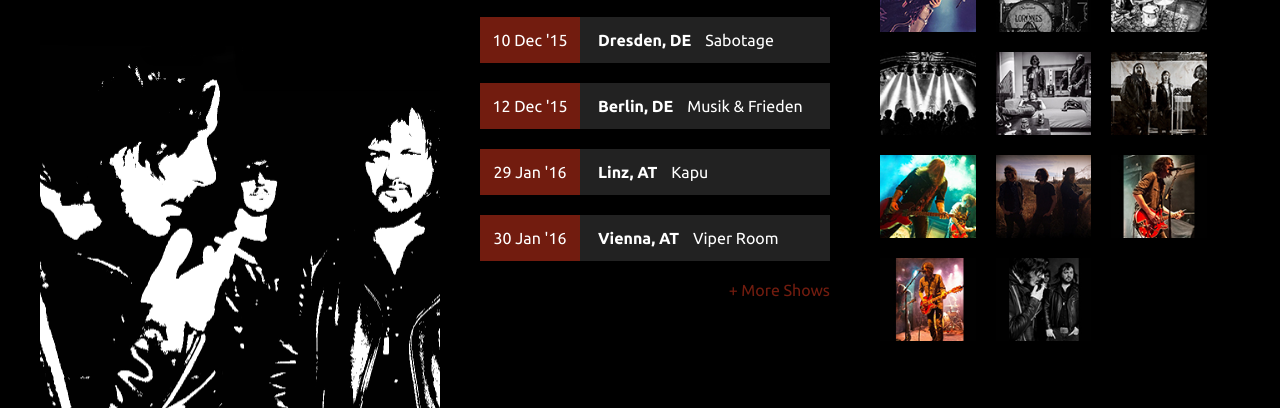
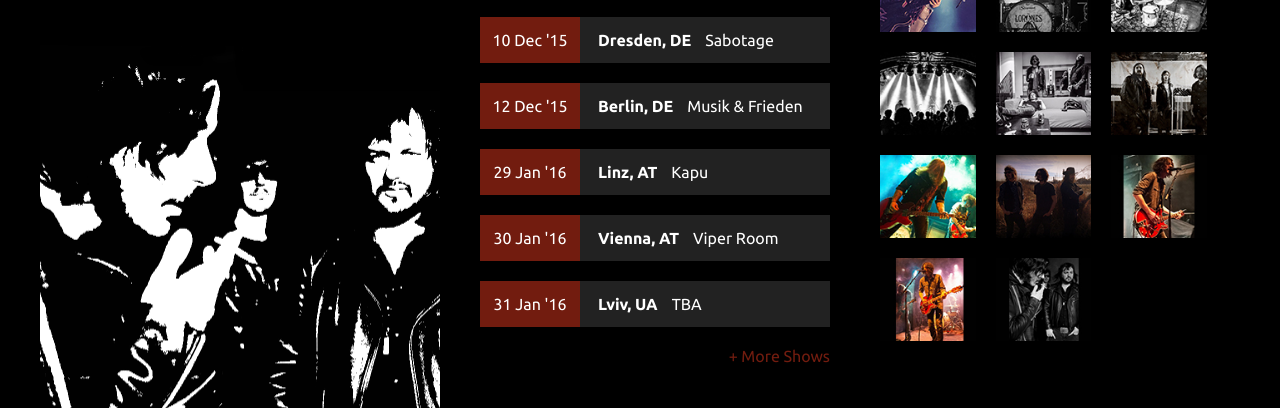
Before and after one commit to nikazawila/theloranes, a website: page app/index.html in a window 1280 px wide. Shown: the part 263-671 px from the top of the page. Drawn offline with nearby package versions, Linux system fonts and the light colour scheme; files that its build step writes are made by us from their sources; files whose address does not match are found by name.

Commit message:
updating shows

```diff
--- a/app/index.html
+++ b/app/index.html
@@ -65,6 +65,10 @@
                 <li class="shows__item">
                     <span class="shows__date">30 Jan '16</span>
                     <span class="shows__city-venue"><span class="shows__city">Vienna, AT</span>Viper Room</span>
+                </li>
+                <li class="shows__item">
+                    <span class="shows__date">31 Jan '16</span>
+                    <span class="shows__city-venue"><span class="shows__city">Lviv, UA</span>TBA</span>
                 </li>
                 <li class="shows__item">
                   <a href="shows.html" class="shows__link shows__link--more">
```
Also changed, not shown: app/shows.html (+1 -1 lines), app/tl/index.html (+4 -0 lines).
